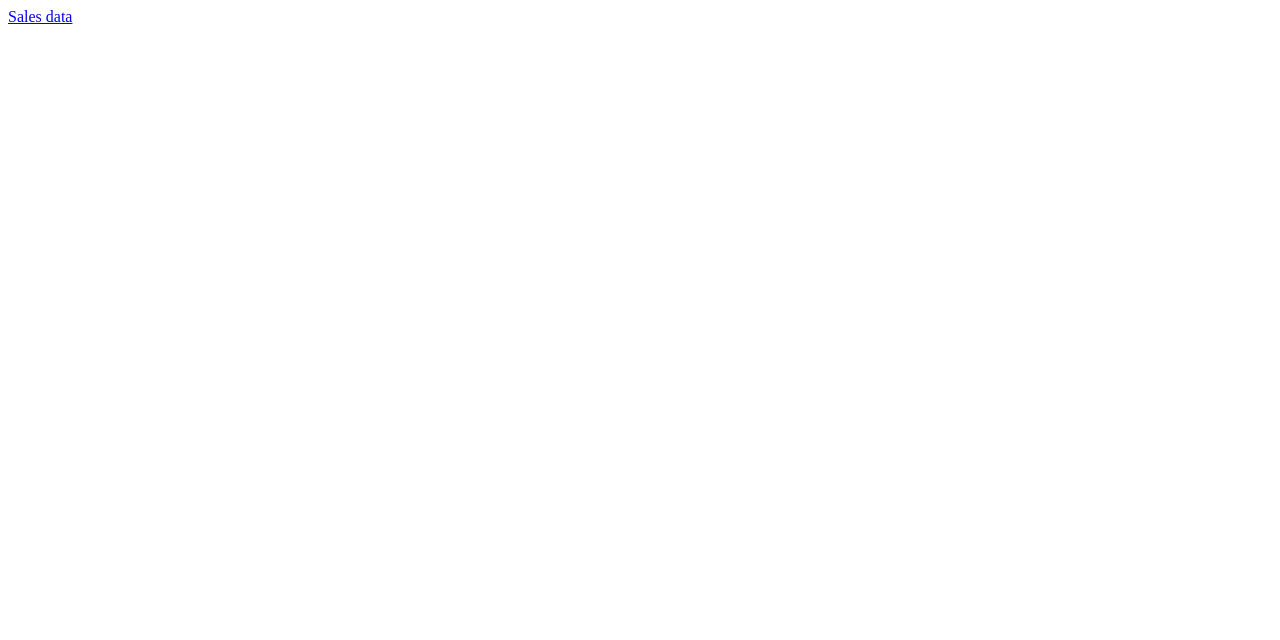
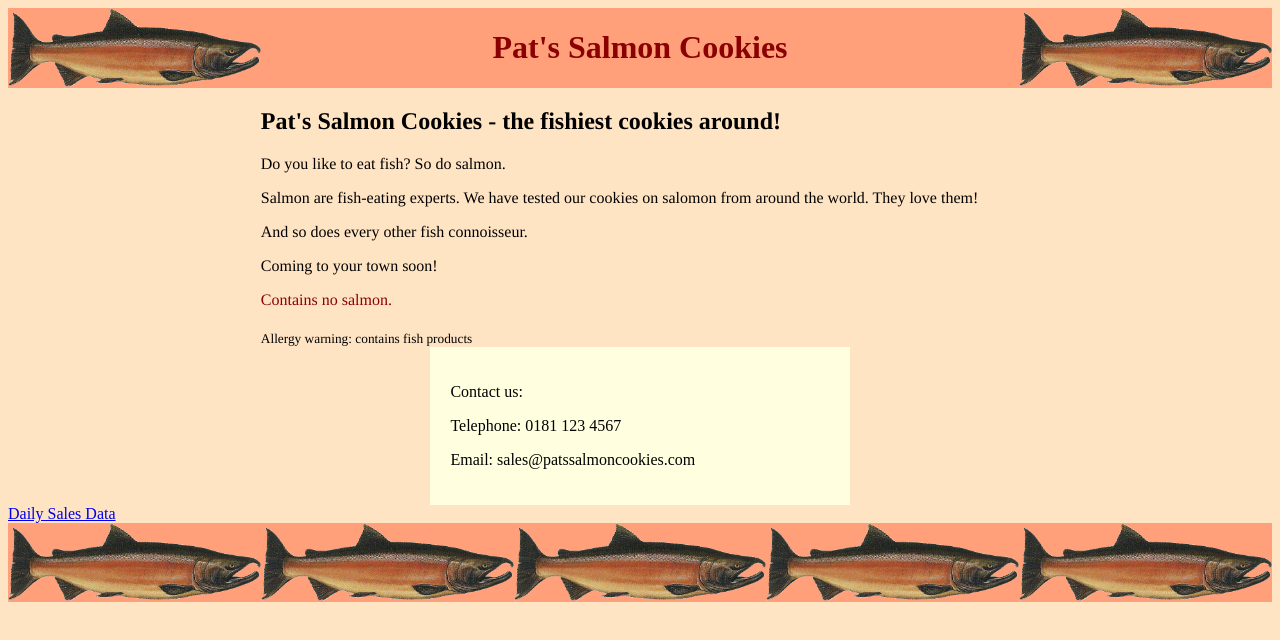
Before and after one commit to ned2070/cookie-stand, a plain HTML site: page index.html in a window 1280 px wide. Drawn offline with Linux system fonts and the light colour scheme.

Commit message:
homepage and sales working

```diff
--- /dev/null
+++ b/css/reset.css
@@ -0,0 +1,129 @@
+/* http://meyerweb.com/eric/tools/css/reset/
+   v2.0 | 20110126
+   License: none (public domain)
+*/
+
+html,
+body,
+div,
+span,
+applet,
+object,
+iframe,
+h1,
+h2,
+h3,
+h4,
+h5,
+h6,
+p,
+blockquote,
+pre,
+a,
+abbr,
+acronym,
+address,
+big,
+cite,
+code,
+del,
+dfn,
+em,
+img,
+ins,
+kbd,
+q,
+s,
+samp,
+small,
+strike,
+strong,
+sub,
+sup,
+tt,
+var,
+b,
+u,
+i,
+center,
+dl,
+dt,
+dd,
+ol,
+ul,
+li,
+fieldset,
+form,
+label,
+legend,
+table,
+caption,
+tbody,
+tfoot,
+thead,
+tr,
+th,
+td,
+article,
+aside,
+canvas,
+details,
+embed,
+figure,
+figcaption,
+footer,
+header,
+hgroup,
+menu,
+nav,
+output,
+ruby,
+section,
+summary,
+time,
+mark,
+audio,
+video {
+  margin: 0;
+  padding: 0;
+  border: 0;
+  font-size: 100%;
+  font: inherit;
+  vertical-align: baseline;
+}
+/* HTML5 display-role reset for older browsers */
+article,
+aside,
+details,
+figcaption,
+figure,
+footer,
+header,
+hgroup,
+menu,
+nav,
+section {
+  display: block;
+}
+body {
+  line-height: 1;
+}
+ol,
+ul {
+  list-style: none;
+}
+blockquote,
+q {
+  quotes: none;
+}
+blockquote:before,
+blockquote:after,
+q:before,
+q:after {
+  content: "";
+  content: none;
+}
+table {
+  border-collapse: collapse;
+  border-spacing: 0;
+}
--- /dev/null
+++ b/css/styles.css
@@ -0,0 +1,85 @@
+body {
+  background-color: bisque;
+}
+
+img {
+  max-width: 20%;
+  height: auto;
+}
+
+.text {
+  font-family: Times;
+  color: black'
+}
+
+.data {
+  font-family: Arial;
+  color: darkgreen;
+}
+
+.highlight {
+  @font-face {
+    font-family: "Croissant_One";
+    src: url(" ./assets/Croissant_One.ttf") format("truetype");
+  }
+  color:darkred;
+}
+
+header {
+  background-color: lightsalmon;
+  display: flex;
+  flex-direction: row;
+  justify-content: space-between;
+
+}
+
+h1 {
+  font-size: 2rem;
+}
+
+article {margin: auto;
+width: 60%;
+}
+
+div {
+  background-color:lightyellow;
+  padding: 20px;
+  border-style: hidden;
+  margin: auto;
+  width: 30%;
+}
+
+table {
+
+  background-color: antiquewhite;
+}
+
+tr:nth-child(odd) {
+  background-color: lightblue;
+}
+
+tr:nth-child(even) {
+  background-color: lightgrey;
+}
+
+th {
+  background-color: darkgrey;
+  color: darkblue;
+  padding: 16px;
+}
+
+td {
+  padding: 10px;
+}
+
+fieldset {
+  display: flex;
+  flex-direction: column;
+}
+
+footer {
+  background-color: lightsalmon;
+  display: flex;
+  flex-direction: row;
+  justify-content: space-evenly;
+}
--- a/index.html
+++ b/index.html
@@ -3,9 +3,42 @@
   <head>
     <meta charset="UTF-8" />
     <meta name="viewport" content="width=device-width, initial-scale=1.0" />
-    <title>Document</title>
+    <link rel="stylesheet" type="text/css" href="/css/styles.css" />
+    <title>Pat's Salmon Cookies</title>
   </head>
   <body>
-    <a href="sales.html">Sales data</a>
+    <header>
+      <img src="/img/salmon.png" alt="salmon" />
+      <h1 class="highlight">Pat's Salmon Cookies</h1>
+      <img src="/img/salmon.png" alt="salmon" />
+    </header>
+    <main>
+      <article class="text">
+        <h2>Pat's Salmon Cookies - the fishiest cookies around!</h2>
+        <p>Do you like to eat fish? So do salmon.</p>
+        <p>
+          Salmon are fish-eating experts. We have tested our cookies on salomon
+          from around the world. They love them!
+        </p>
+        <p>And so does every other fish connoisseur.</p>
+        <p>Coming to your town soon!</p>
+        <p class="highlight">Contains no salmon.</p>
+        <sub> Allergy warning: contains fish products</sub>
+      </article>
+      <div>
+        <p>Contact us:</p>
+        <p>Telephone: 0181 123 4567</p>
+        <p>Email: sales@patssalmoncookies.com</p>
+      </div>
+
+      <a href="sales.html">Daily Sales Data</a>
+    </main>
+    <footer>
+      <img src="/img/salmon.png" alt="salmon" />
+      <img src="/img/salmon.png" alt="salmon" />
+      <img src="/img/salmon.png" alt="salmon" />
+      <img src="/img/salmon.png" alt="salmon" />
+      <img src="/img/salmon.png" alt="salmon" />
+    </footer>
   </body>
 </html>
```
Also changed, not shown: js/app.js (renamed from app.js, +43 -2 lines), sales.html (+6 -3 lines), styles.css (deleted, +0 -26 lines), .eslintrc.json (added), .gitignore.txt (added), Screenshot from 2023-09-29 22-56-31.png (added), assets/CroissantOne-Regular.ttf (added), assets/Croissant_One/CroissantOne-Regular.ttf (added), assets/Croissant_One/OFL.txt (added), img/salmon.png (added), 1 other file.
